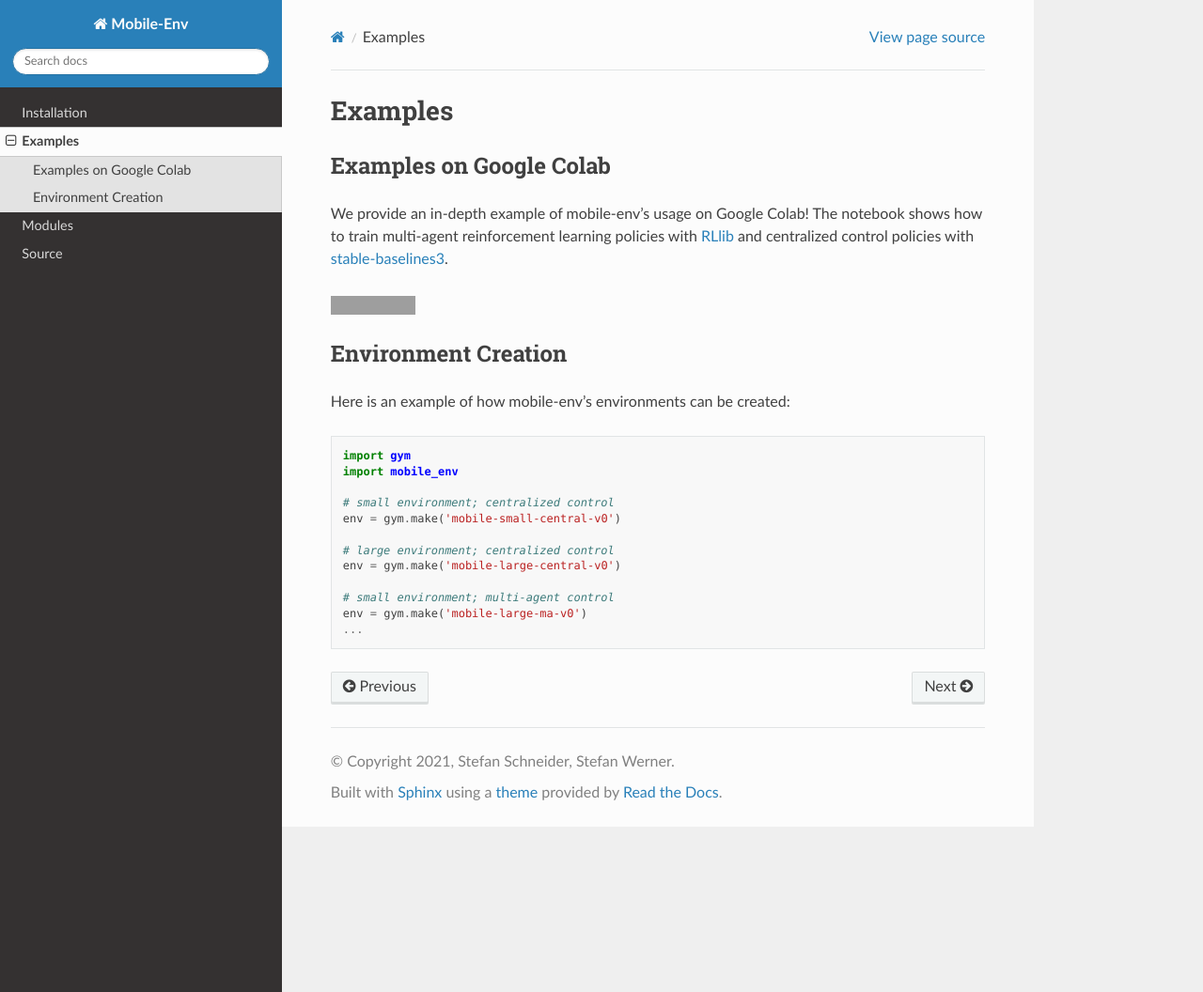
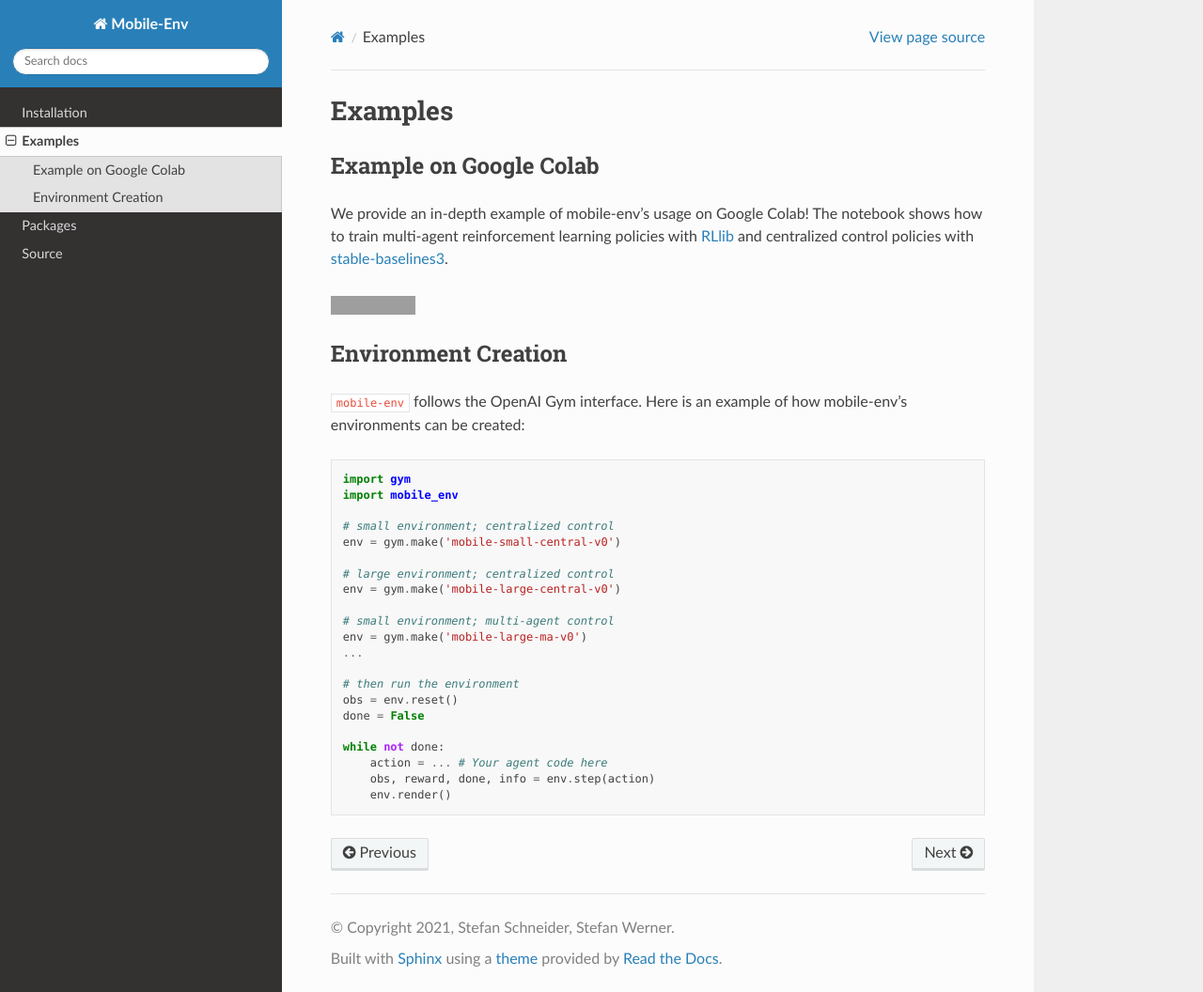
Before and after one commit to stefanbschneider/mobile-env, a Sphinx documentation site: the page built from docs/examples.md, in a window 1280 px wide and 1056 px high. Shown: the whole window at 94% size. Built offline with Sphinx 7.4.7 and the Read the Docs theme 2.0.0, drawn with Linux system fonts in a browser that asks for light colours; grey boxes are pictures that could not be loaded.

Commit message:
small adjustment of docs

````diff
--- a/docs/examples.md
+++ b/docs/examples.md
@@ -2,13 +2,14 @@
 
 # Examples
 
-## Examples on Google Colab
+## Example on Google Colab
 We provide an in-depth example of mobile-env's usage on Google Colab! The notebook shows how to train multi-agent reinforcement learning policies with [RLlib](https://docs.ray.io/en/stable/rllib.html) and centralized control policies with [stable-baselines3](https://stable-baselines3.readthedocs.io/en/master/index.html).
 
 
-[![Open in colab](https://colab.research.google.com/assets/colab-badge.svg)](https://colab.research.google.com/github/stefanbschneider/mobile-env/blob/master/examples/tutorial.ipynb)
+[![Open in colab](https://colab.research.google.com/assets/colab-badge.svg)](https://colab.research.google.com/github/stefanbschneider/mobile-env/blob/master/examples/demo.ipynb)
 
 ## Environment Creation
+`mobile-env` follows the OpenAI Gym interface.
 Here is an example of how mobile-env's environments can be created:
 ```python
 import gym
@@ -23,4 +24,13 @@
 # small environment; multi-agent control
 env = gym.make('mobile-large-ma-v0')
 ...
+
+# then run the environment
+obs = env.reset()
+done = False
+
+while not done:
+    action = ... # Your agent code here
+    obs, reward, done, info = env.step(action)
+    env.render()
 ```
--- a/docs/index.rst
+++ b/docs/index.rst
@@ -9,12 +9,14 @@
    :target: https://mobile-env.readthedocs.io/en/latest/?badge=latest
 .. |Publish| image:: https://github.com/stefanbschneider/mobile-env/actions/workflows/python-publish.yml/badge.svg
    :target: https://github.com/stefanbschneider/mobile-env/actions/workflows/python-publish.yml
+.. |Colab| image:: https://colab.research.google.com/assets/colab-badge.svg
+   :target: https://colab.research.google.com/github/stefanbschneider/mobile-env/blob/master/examples/demo.ipynb
 
-|Python package| |Documentation Status| |Publish|
+|Python package| |Documentation Status| |Publish| |Colab|
 
 Welcome to Mobile-Env's documentation!
 ======================================
-This project open-sources a minimalist environment for cell selection in wireless mobile networks.
+This project is a minimalist, open-source environment for cell selection in wireless mobile networks.
 
 This documentation provides:
 
````
Also changed, not shown: README.md (+1 -1 lines), docs/components.md (+8 -2 lines), docs/installation.md (+3 -3 lines).
